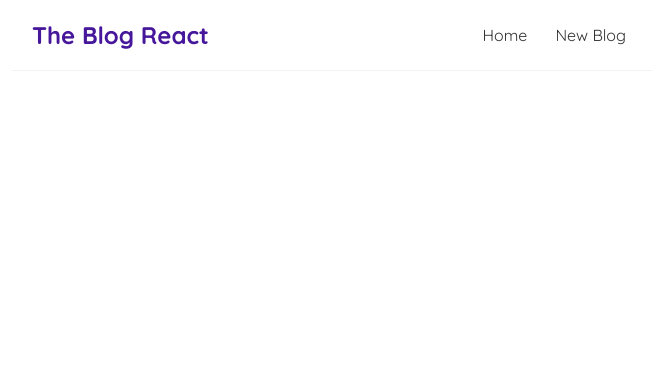
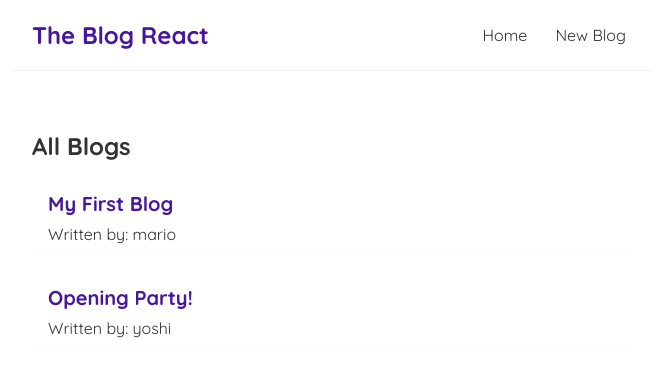
Before and after one commit to EngineNeo/blogReact, a React (Create React App) app: page / in a window 1280 px wide. Shown: the top 376 px of the page, without its empty margins (308-964 px from the left). Built offline with nearby package versions, Linux system fonts and the light colour scheme; data requests are answered from the project's data file.

Commit message:
Created custom hook for data fetching

```diff
--- a/src/components/Home.js
+++ b/src/components/Home.js
@@ -1,32 +1,9 @@
-import { useState, useEffect } from 'react';
 import BlogList from './BlogList';
+import useFetch from './useFetch';
 
 const Home = () => {
 
-    const [blogs, setBlogs] = useState(null);
-    const [isLoading, setisLoading] = useState(true);
-    const [error, setError] = useState(null);
-
-
-    //start jsonserver
-    //npx json-server --watch data/db.json --port 8000
-      useEffect(() => {
-          fetch('https://localhost:8000/blogs')
-            .then(res => {
-                if(!res.ok) {
-                    throw Error('Data was unable to be fetched')
-                }
-                return res.json();
-            })
-            .then (data => {
-                console.log(data);
-                setisLoading(false);
-            })
-            .catch (err => {
-                setisLoading(false);
-                setError(err.message)
-            })
-      }, []);
+    const { data: blogs, isLoading, error } = useFetch('http://localhost:8000/blogs');
 
     return (
         <div className="home">
--- /dev/null
+++ b/src/components/useFetch.js
@@ -0,0 +1,33 @@
+import { useState, useEffect } from 'react';
+
+const useFetch = (url) => {
+
+    const [data, setData] = useState(null);
+    const [isLoading, setisLoading] = useState(true);
+    const [error, setError] = useState(null);
+
+    //start jsonserver
+    //npx json-server --watch data/db.json --port 8000
+    useEffect(() => {
+        fetch(url)
+          .then(res => {
+              if(!res.ok) {
+                  throw Error('Data was unable to be fetched')
+              }
+              return res.json();
+          })
+          .then (data => {
+              setData(data);
+              setisLoading(false);
+              setError(null);
+          })
+          .catch (err => {
+              setisLoading(false);
+              setError(err.message)
+          })
+    }, [url]);
+
+    return { data, isLoading, error }
+}
+
+export default useFetch;
```
